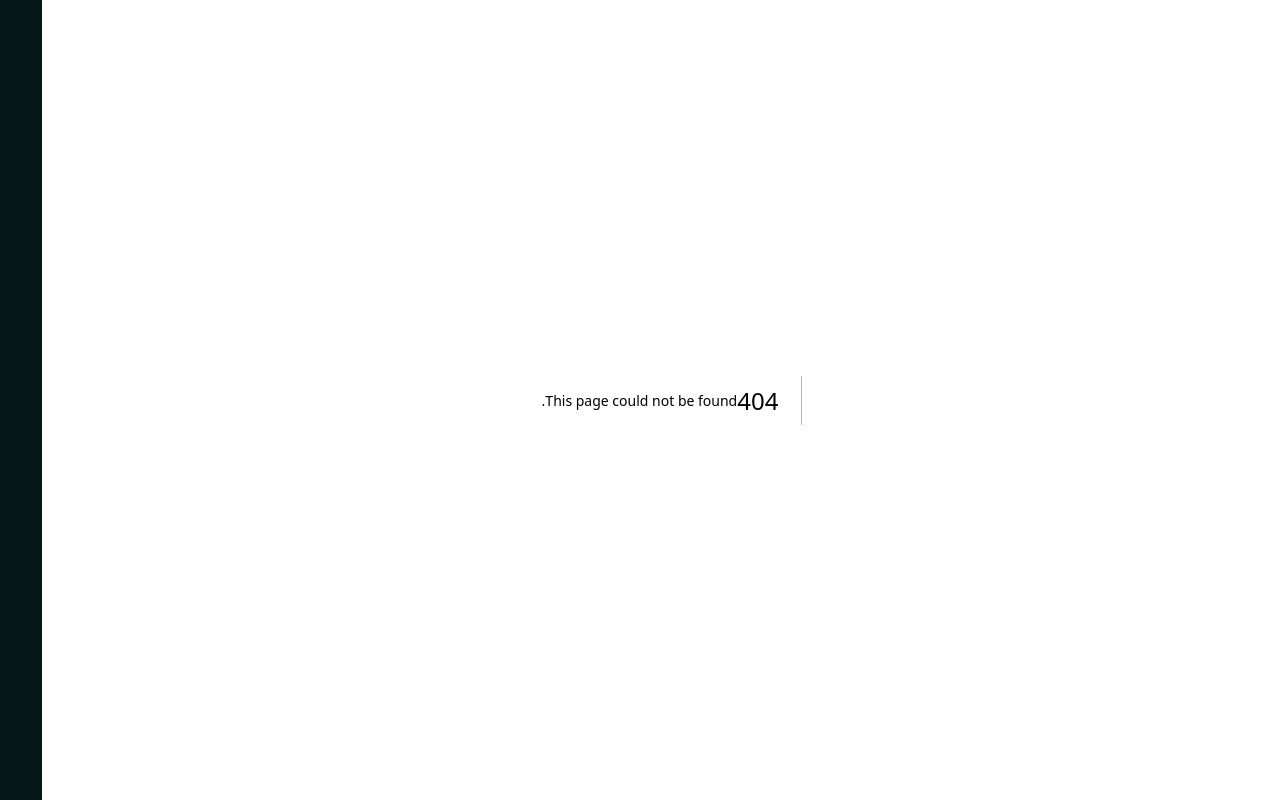
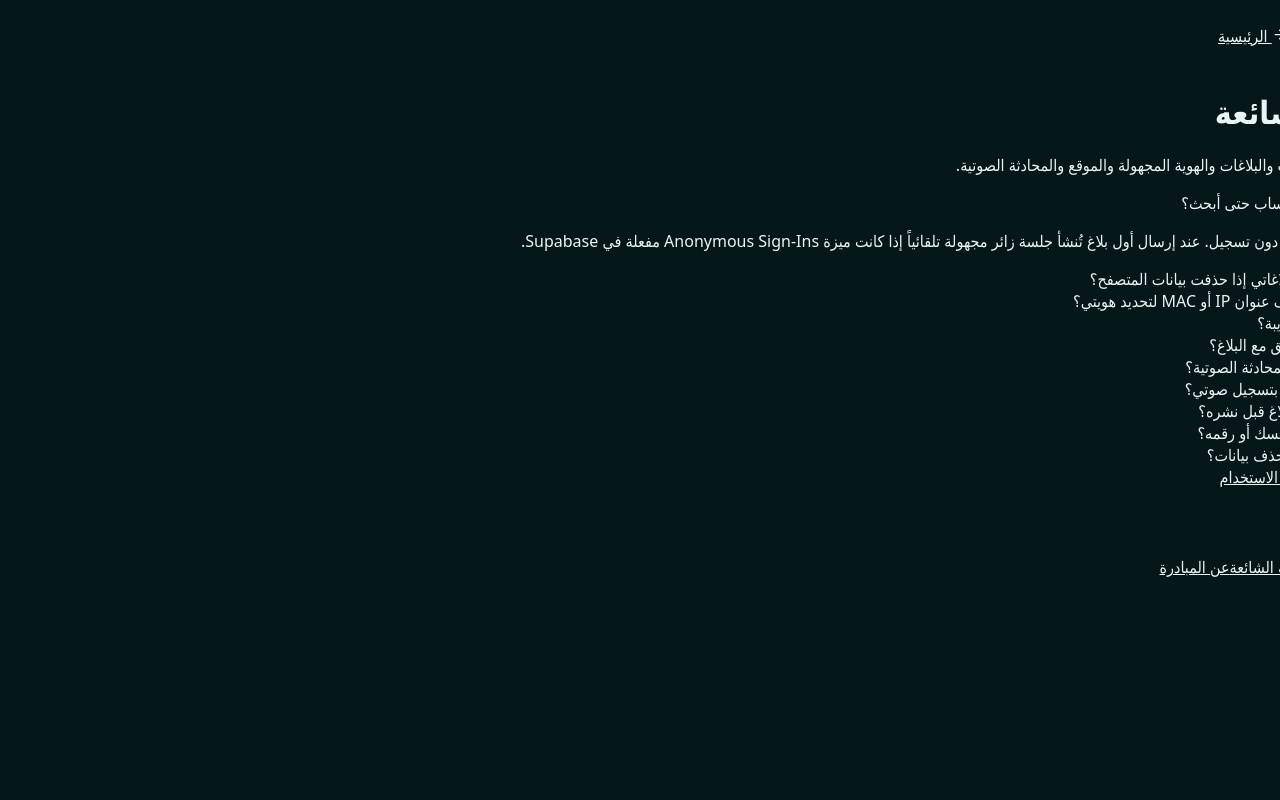
Before and after one commit to ahmedfouaadqi-glitch/atharmaaroof, a Next.js app: page /faq in a window 1280 px wide. Before the commit this address had no page. Built offline with nearby package versions, Linux system fonts and the light colour scheme.

Commit message:
content: add Arabic FAQ for guest identity location and voice

```diff
--- /dev/null
+++ b/app/faq/page.tsx
@@ -0,0 +1,41 @@
+import type { Metadata } from "next";
+import Link from "next/link";
+import InfoPageShell from "@/components/InfoPageShell";
+
+export const metadata: Metadata = {
+  title: "الأسئلة الشائعة | أثر معروف",
+  description: "إجابات حول البلاغات والهوية المجهولة والموقع والصوت في أثر معروف."
+};
+
+const questions = [
+  ["هل أحتاج إلى إنشاء حساب حتى أبحث؟", "لا. يمكنك البحث والتصفح دون تسجيل. عند إرسال أول بلاغ تُنشأ جلسة زائر مجهولة تلقائياً إذا كانت ميزة Anonymous Sign-Ins مفعلة في Supabase."],
+  ["هل أستطيع استعادة بلاغاتي إذا حذفت بيانات المتصفح؟", "لا يمكن ضمان ذلك للجلسة المجهولة؛ حذف بيانات الموقع أو تغيير المتصفح أو الجهاز قد يفقدك الجلسة. اربط الهوية ببريد أو وسيلة دخول دائمة عند إتاحة الربط."],
+  ["هل يستخدم أثر معروف عنوان IP أو MAC لتحديد هويتي؟", "لا يستخدم التطبيق IP أو MAC كبصمة دائمة. المتصفح لا يتيح للموقع قراءة MAC. قد تعالج الاستضافة عنوان IP ضمن سجلاتها التقنية والأمنية."],
+  ["كيف أرى البلاغات القريبة؟", "اضغط «عرض البلاغات القريبة»، ثم اسمح للمتصفح بمشاركة موقعك. تُستخدم الإحداثيات للبحث فقط ولا تُحفظ إحداثيات جهازك. تظهر المسافات بشكل تقريبي."],
+  ["هل يظهر موقعي الدقيق مع البلاغ؟", "لا. لا يُرفق الموقع بالبلاغ إلا عند اختيارك ذلك، ويختزل الخادم الإحداثيات إلى موقع تقريبي؛ لا تُعرض الإحداثيات الدقيقة للعامة."],
+  ["هل يمكنني استخدام المحادثة الصوتية؟", "اضغط «محادثة صوتية» ثم اسمح بالميكروفون وابدأ الكلام. عندما تنهي الحديث يتحول الكلام إلى نص ويرسل للمساعد، ثم يستطيع المتصفح قراءة الرد. إذا لم يدعم متصفحك التعرف الصوتي، يمكنك كتابة السؤال."],
+  ["هل يحتفظ أثر معروف بتسجيل صوتي؟", "لا تحفظ المنصة ملفاً صوتياً داخل خوادمها في تصميم المحادثة الحالي؛ يتلقى التطبيق النص الناتج عن التعرف الصوتي في المتصفح. وقد يستخدم المتصفح مزوداً خارجياً للتعرف على الكلام."],
+  ["لماذا لا أستطيع رؤية بلاغ قبل نشره؟", "كل بلاغ جديد يمر بالمراجعة لمنع نشر معلومات حساسة أو مضللة. تظهر البلاغات المنشورة فقط في البحث العام."],
+  ["هل أرفع صورة المستمسك أو رقمه؟", "لا. لا ترفع صور الهوية أو الجواز أو البطاقة المصرفية ولا تكتب أرقامها أو رموز PIN وCVV وOTP."],
+  ["كيف أطلب تصحيح أو حذف بيانات؟", "استخدم قناة التواصل الرسمية المعلنة داخل المنصة واذكر معرّف البلاغ العام دون إرسال صورة المستمسك أو رقمه. سنطلب فقط ما يلزم للتحقق من الطلب."]
+];
+
+export default function FaqPage() {
+  return (
+    <InfoPageShell
+      kicker="مركز المساعدة"
+      title="الأسئلة الشائعة"
+      description="إجابات مباشرة عن البحث والبلاغات والهوية المجهولة والموقع والمحادثة الصوتية."
+    >
+      <div className="faq-list">
+        {questions.map(([question, answer], index) => (
+          <details className="faq-item" key={question} open={index === 0}>
+            <summary>{question}</summary>
+            <p>{answer}</p>
+          </details>
+        ))}
+      </div>
+      <section className="info-next-links"><Link href="/privacy">سياسة الخصوصية</Link><Link href="/terms">شروط الاستخدام</Link></section>
+    </InfoPageShell>
+  );
+}
```
